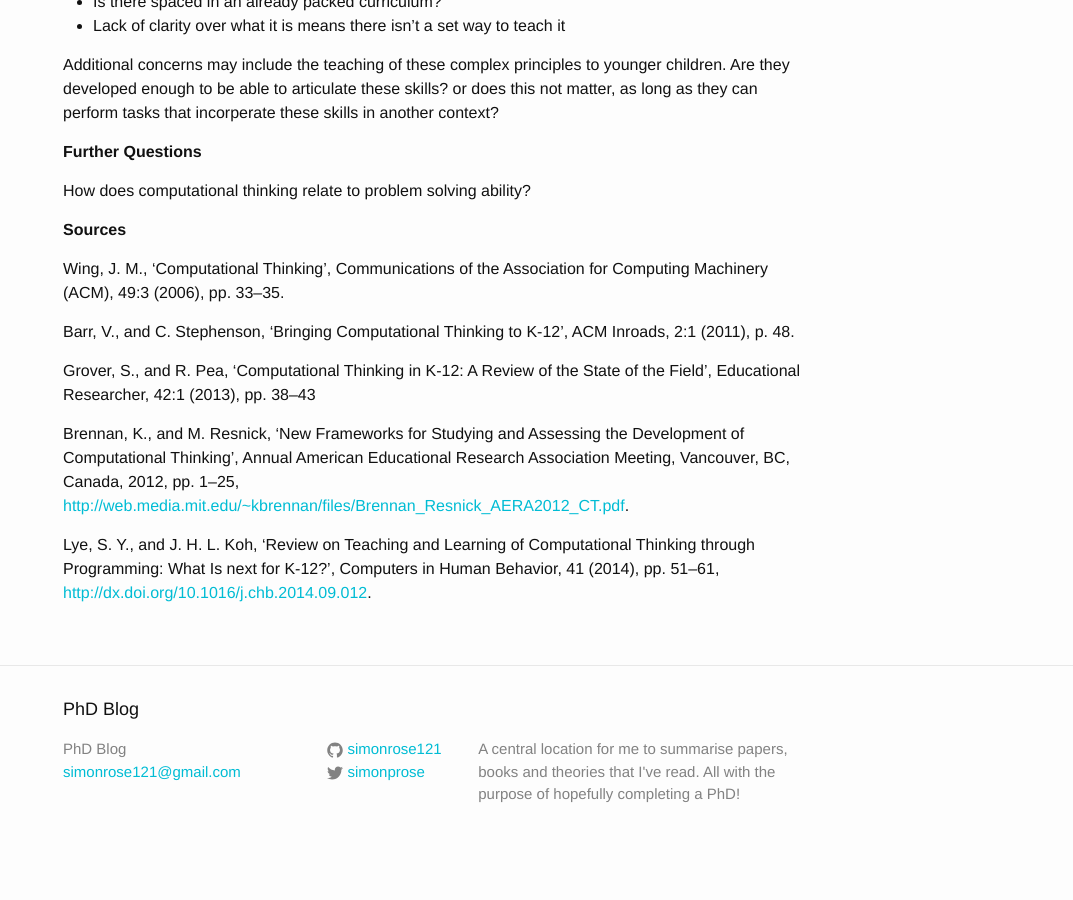
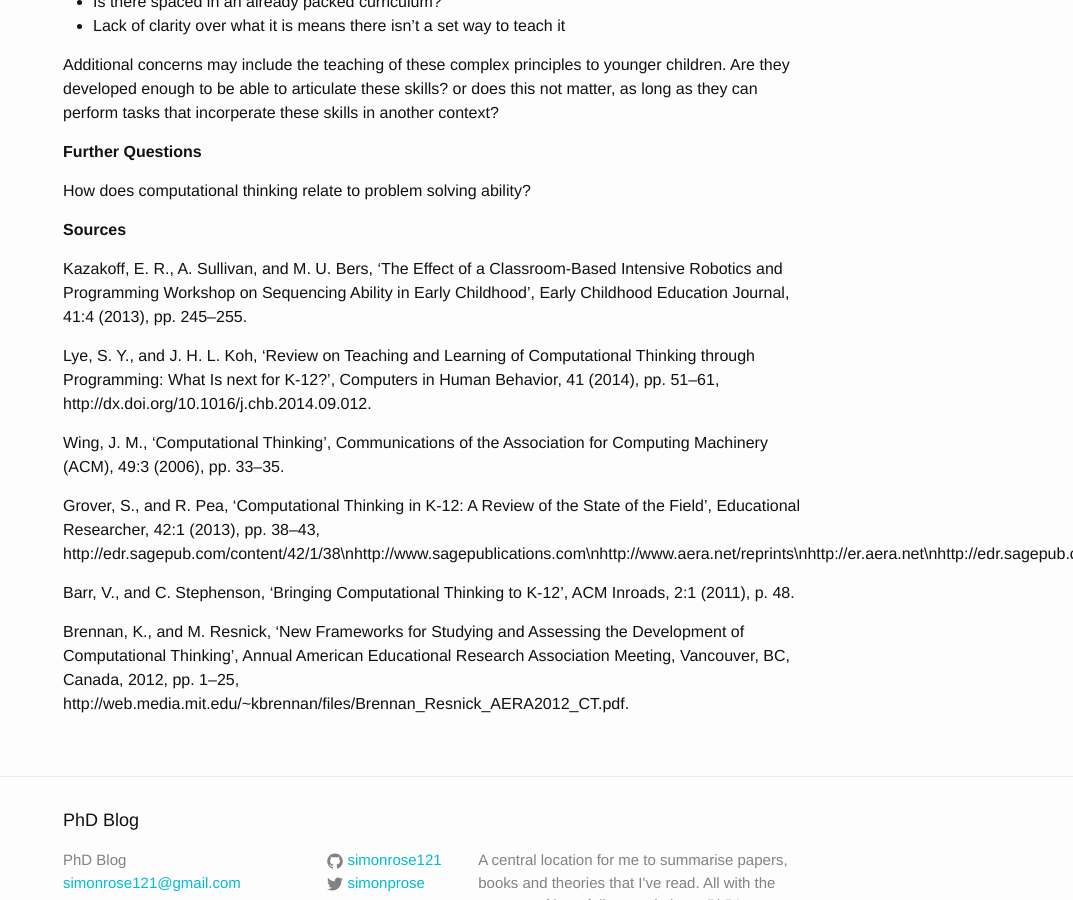
Before and after one commit to simonrose121/phd, a Jekyll site: the page built from _posts/2016-11-15-computational-thinking.md, in a window 1280 px wide and 900 px high, scrolled down 1405 px. Shown: the whole window, without its empty margins (207-1280 px from the left). Built offline with Jekyll 4.4.1, drawn with Linux system fonts in a browser that asks for light colours; before the commit the page ends 2271 px from its top, so only the background shows below that.

Commit message:
Update computational thinking sources

```diff
--- a/_posts/2016-11-15-computational-thinking.md
+++ b/_posts/2016-11-15-computational-thinking.md
@@ -57,12 +57,14 @@ How does computational thinking relate to problem solving ability?
 
 **Sources**
 
+Kazakoff, E. R., A. Sullivan, and M. U. Bers, ‘The Effect of a Classroom-Based Intensive Robotics and Programming Workshop on Sequencing Ability in Early Childhood’, Early Childhood Education Journal, 41:4 (2013), pp. 245–255.
+
+Lye, S. Y., and J. H. L. Koh, ‘Review on Teaching and Learning of Computational Thinking through Programming: What Is next for K-12?’, Computers in Human Behavior, 41 (2014), pp. 51–61, http://dx.doi.org/10.1016/j.chb.2014.09.012.
+
 Wing, J. M., ‘Computational Thinking’, Communications of the Association for Computing Machinery (ACM), 49:3 (2006), pp. 33–35.
+
+Grover, S., and R. Pea, ‘Computational Thinking in K-12: A Review of the State of the Field’, Educational Researcher, 42:1 (2013), pp. 38–43, http://edr.sagepub.com/content/42/1/38\nhttp://www.sagepublications.com\nhttp://www.aera.net/reprints\nhttp://er.aera.net\nhttp://edr.sagepub.com/content/42/1/38.short.
 
 Barr, V., and C. Stephenson, ‘Bringing Computational Thinking to K-12’, ACM Inroads, 2:1 (2011), p. 48.
 
-Grover, S., and R. Pea, ‘Computational Thinking in K-12: A Review of the State of the Field’, Educational Researcher, 42:1 (2013), pp. 38–43
-
-Brennan, K., and M. Resnick, ‘New Frameworks for Studying and Assessing the Development of Computational Thinking’, Annual American Educational Research Association Meeting, Vancouver, BC, Canada, 2012, pp. 1–25, [http://web.media.mit.edu/~kbrennan/files/Brennan_Resnick_AERA2012_CT.pdf](http://web.media.mit.edu/~kbrennan/files/Brennan_Resnick_AERA2012_CT.pdf).
-
-Lye, S. Y., and J. H. L. Koh, ‘Review on Teaching and Learning of Computational Thinking through Programming: What Is next for K-12?’, Computers in Human Behavior, 41 (2014), pp. 51–61, [http://dx.doi.org/10.1016/j.chb.2014.09.012](http://dx.doi.org/10.1016/j.chb.2014.09.012).
+Brennan, K., and M. Resnick, ‘New Frameworks for Studying and Assessing the Development of Computational Thinking’, Annual American Educational Research Association Meeting, Vancouver, BC, Canada, 2012, pp. 1–25, http://web.media.mit.edu/~kbrennan/files/Brennan_Resnick_AERA2012_CT.pdf.
```
